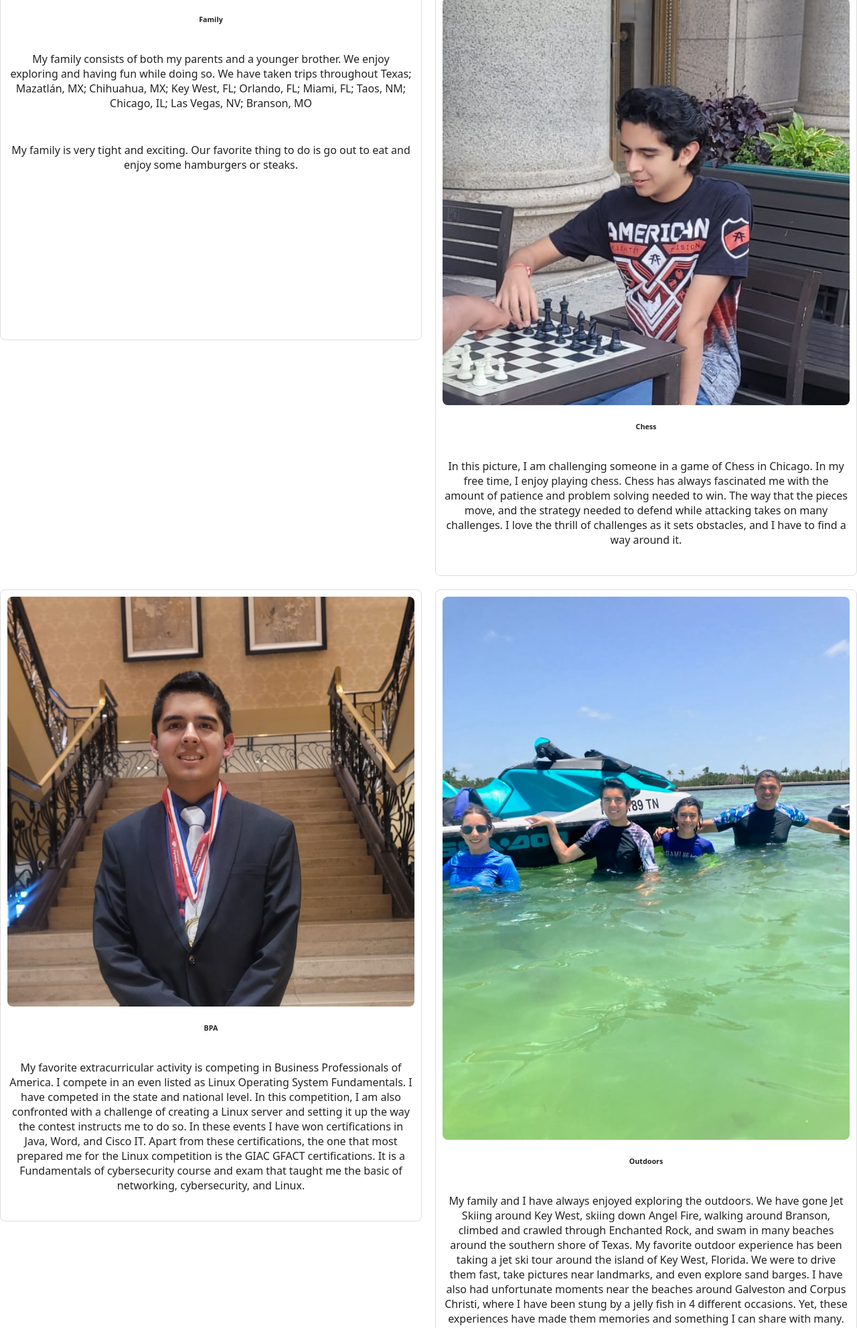
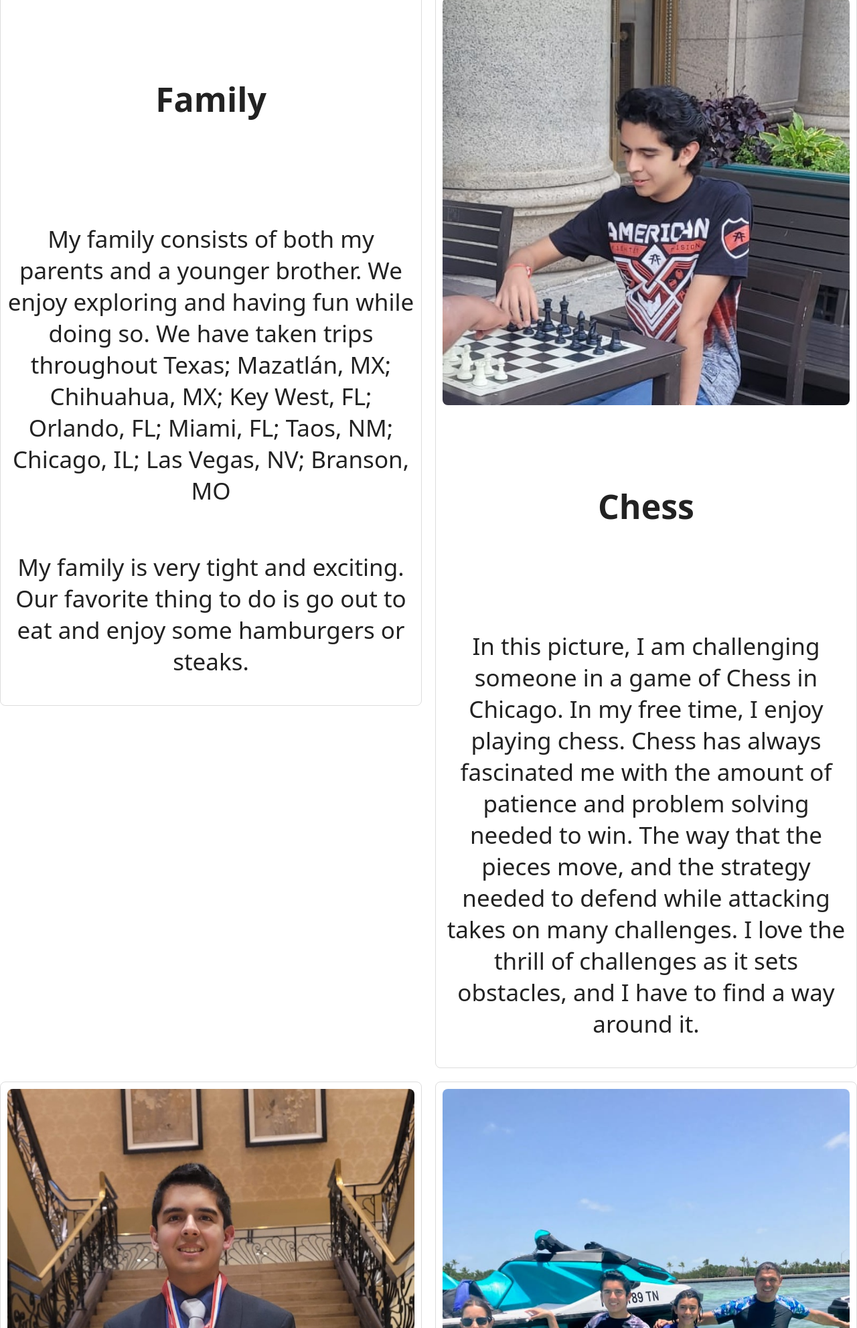
Before and after one commit to santibustillos07/SantisBio, a plain HTML site: page index.html in a window 1280 px wide. Shown: the part 1542-3525 px from the top of the page at 67% size. Drawn offline with Linux system fonts and the light colour scheme.

Commit message:
Update index.html

```diff
--- a/index.html
+++ b/index.html
@@ -37,39 +37,39 @@
         <div id="container-third-session">
             <div class="img-third">
                 <img src="Fam2" alt="">
-                <h6>Family</h6>
-                <p>My family consists of both my parents and a younger brother. We enjoy exploring and having fun while doing so. We have taken trips throughout Texas; Mazatlán, MX; Chihuahua, MX; Key West, FL; Orlando, FL; Miami, FL; Taos, NM; Chicago, IL; Las Vegas, NV; Branson, MO</p>
-                <p>My family is very tight and exciting. Our favorite thing to do is go out to eat and enjoy some hamburgers or steaks.</p>
+                <h6 style="font-size: 50px">Family</h6>
+                <p style="font-size: 35px">My family consists of both my parents and a younger brother. We enjoy exploring and having fun while doing so. We have taken trips throughout Texas; Mazatlán, MX; Chihuahua, MX; Key West, FL; Orlando, FL; Miami, FL; Taos, NM; Chicago, IL; Las Vegas, NV; Branson, MO</p>
+                <p style="font-size: 35px">My family is very tight and exciting. Our favorite thing to do is go out to eat and enjoy some hamburgers or steaks.</p>
             </div>
             <div class="img-third">
                 <img src="Chess.jpg" alt="">
-                <h6>Chess</h6>
-                <p>In this picture, I am challenging someone in a game of Chess in Chicago. In my free time, I enjoy playing chess. Chess has always fascinated me with the amount of patience and problem solving needed to win. The way that the pieces move, and the strategy needed to defend while attacking takes on many challenges. I love the thrill of challenges as it sets obstacles, and I have to find a way around it.</p>
+                <h6 style="font-size: 50px">Chess</h6>
+                <p style="font-size: 35px">In this picture, I am challenging someone in a game of Chess in Chicago. In my free time, I enjoy playing chess. Chess has always fascinated me with the amount of patience and problem solving needed to win. The way that the pieces move, and the strategy needed to defend while attacking takes on many challenges. I love the thrill of challenges as it sets obstacles, and I have to find a way around it.</p>
             </div>
             <div class="img-third">
                 <img src="BPA.jpg" alt="">
-                <h6>BPA</h6>
-                <p>My favorite extracurricular activity is competing in Business Professionals of America. I compete in an even listed as Linux Operating System Fundamentals. I have competed in the state and national level. In this competition, I am also confronted with a challenge of creating a Linux server and setting it up the way the contest instructs me to do so. In these events I have won certifications in Java, Word, and Cisco IT. Apart from these certifications, the one that most prepared me for the Linux competition is the GIAC GFACT certifications. It is a Fundamentals of cybersecurity course and exam that taught me the basic of networking, cybersecurity, and Linux.
+                <h6 style="font-size: 50px">BPA</h6>
+                <p style="font-size: 35px">My favorite extracurricular activity is competing in Business Professionals of America. I compete in an even listed as Linux Operating System Fundamentals. I have competed in the state and national level. In this competition, I am also confronted with a challenge of creating a Linux server and setting it up the way the contest instructs me to do so. In these events I have won certifications in Java, Word, and Cisco IT. Apart from these certifications, the one that most prepared me for the Linux competition is the GIAC GFACT certifications. It is a Fundamentals of cybersecurity course and exam that taught me the basic of networking, cybersecurity, and Linux.
                 </p>
             </div>
             <div class="img-third">
                 <img src="JetSki.jpg" alt="">
-                <h6>Outdoors</h6>
-                <p>My family and I have always enjoyed exploring the outdoors. We have gone Jet Skiing around Key West, skiing down Angel Fire, walking around Branson, climbed and crawled through Enchanted Rock, and swam in many beaches around the southern shore of Texas. My favorite outdoor experience has been taking a jet ski tour around the island of Key West, Florida. We were to drive them fast, take pictures near landmarks, and even explore sand barges. I have also had unfortunate moments near the beaches around Galveston and Corpus Christi, where I have been stung by a jelly fish in 4 different occasions. Yet, these experiences have made them memories and something I can share with many.
+                <h6 style="font-size: 50px">Outdoors</h6>
+                <p style="font-size: 35px">My family and I have always enjoyed exploring the outdoors. We have gone Jet Skiing around Key West, skiing down Angel Fire, walking around Branson, climbed and crawled through Enchanted Rock, and swam in many beaches around the southern shore of Texas. My favorite outdoor experience has been taking a jet ski tour around the island of Key West, Florida. We were to drive them fast, take pictures near landmarks, and even explore sand barges. I have also had unfortunate moments near the beaches around Galveston and Corpus Christi, where I have been stung by a jelly fish in 4 different occasions. Yet, these experiences have made them memories and something I can share with many.
                 </p>
             </div>
             <div class="img-third">
                 <img src="friends.jpg" alt="">
-                <h6>Friends</h6>
-                <p>My friend group is very diverse. Some do soccer, some do basketball, and the rest focus on academics. One thing we all share though, is our love to have fun and enjoy each other's company. Even in our small town, we find ways to pass the time.
+                <h6 style="font-size: 50px">Friends</h6>
+                <p style="font-size: 35px">My friend group is very diverse. Some do soccer, some do basketball, and the rest focus on academics. One thing we all share though, is our love to have fun and enjoy each other's company. Even in our small town, we find ways to pass the time.
                     We love to play poker, play soccer at our local church, and talk while we eat some food. We have also traveled outside the city and went to play at Top Golf over the summer. We all enjoy the outdoors as well and plan to take trips later
                     as a group to different states and hopefully to different countries.
                 </p>
             </div>
             <div class="img-third">
                 <img src="car.jpg" alt="">
-                <h6>Cars</h6>
-                <p>My favorite car is actually the one in this image, the McLaren Senna. I love cars and have attended car meets with my best friend and my family. The noise the exhaust makes when revving is like music to my ears. The engineering that goes into these hyper cars to reach extraordinary speeds is what makes cars more special. I am also in love with Formula 1 and have watched the movie many times. In the future, I plan to attend the F1 race in Austin, Miami, and Monaco.
+                <h6 style="font-size: 50px">Cars</h6>
+                <p style="font-size: 35px">My favorite car is actually the one in this image, the McLaren Senna. I love cars and have attended car meets with my best friend and my family. The noise the exhaust makes when revving is like music to my ears. The engineering that goes into these hyper cars to reach extraordinary speeds is what makes cars more special. I am also in love with Formula 1 and have watched the movie many times. In the future, I plan to attend the F1 race in Austin, Miami, and Monaco.
                 </p>
             </div>
         </div>
```
